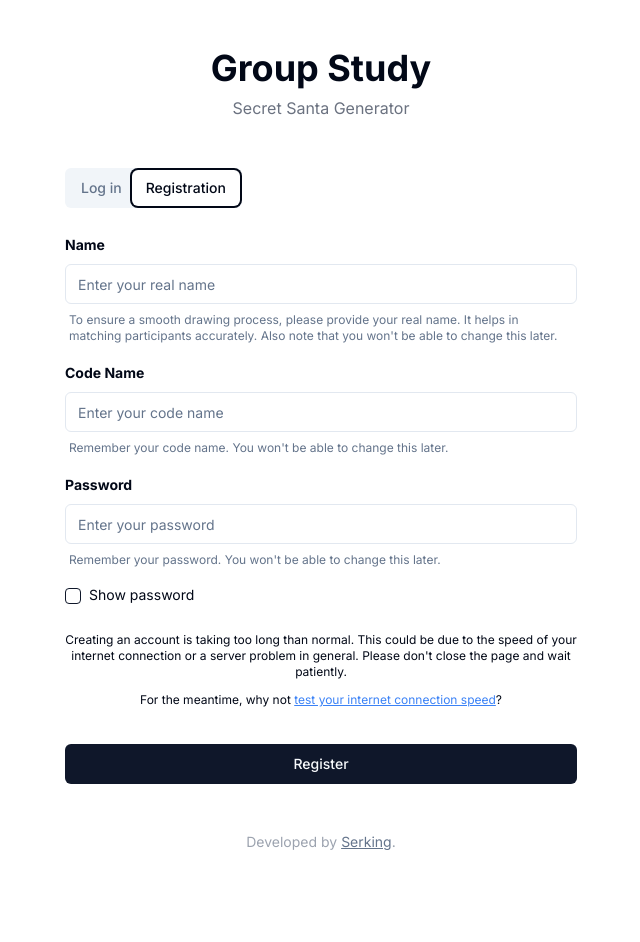
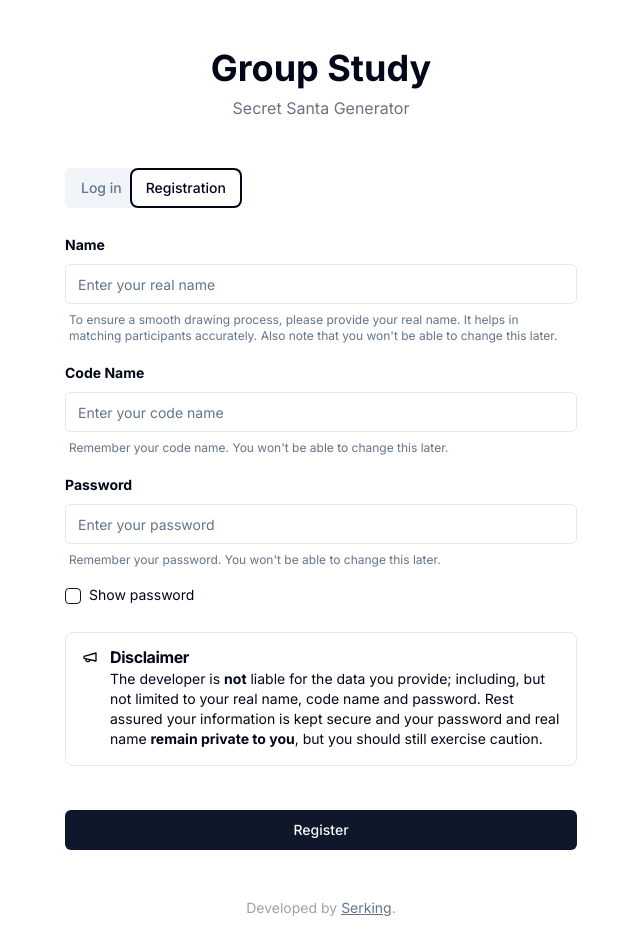
Before and after one commit to kingdeorayom/group-study-secret-santa, a Next.js app: page / in a window 1280 px wide. Both pictures are taken after a click on the tab "Registration". Shown: the whole page, without its empty margins (319-959 px from the left). Before the commit the page ends 876 px from the top, so only its background shows below. Built offline with nearby package versions, Linux system fonts and the light colour scheme.

Commit message:
fixed: reg form fetch status

```diff
--- a/components/forms/RegistrationForm.js
+++ b/components/forms/RegistrationForm.js
@@ -47,7 +47,7 @@ const RegistrationForm = () => {
     const [registrationError, setRegistrationError] = useState(null);
     const [registrationSuccess, setRegistrationSuccess] = useState(false);
     const [isSubmitting, setIsSubmitting] = useState(false);
-    const [fetchStatus, setFetchStatus] = useState(true);
+    const [fetchStatus, setFetchStatus] = useState(false);
 
     const togglePassword = () => setIsPasswordShown(!isPasswordShown);
 
@@ -202,11 +202,12 @@ const RegistrationForm = () => {
                     }
 
                     {
-                        fetchStatus ?
+                        fetchStatus && (
                             <div className="mt-7">
                                 <p className="text-xs text-center mb-3">{"Creating an account is taking too long than normal. This could be due to the speed of your internet connection or a server problem in general. Please don't close the page and wait patiently."}</p>
                                 <p className="text-xs text-center mb-3">For the meantime, why not <Link href="https://speedtest.net" target="_blank" className="text-blue-500 underline">test your internet connection speed</Link>?</p>
-                            </div> : null
+                            </div>
+                        )
                     }
 
                     <Button type="submit" className="w-full my-6" disabled={isSubmitting}>
```
